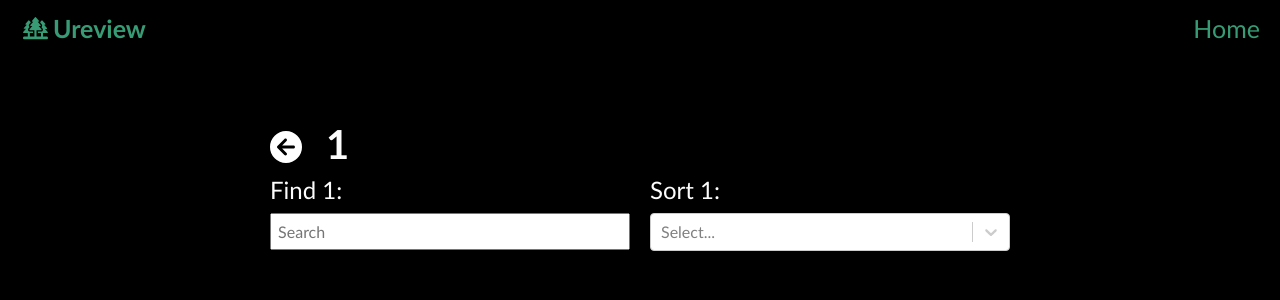
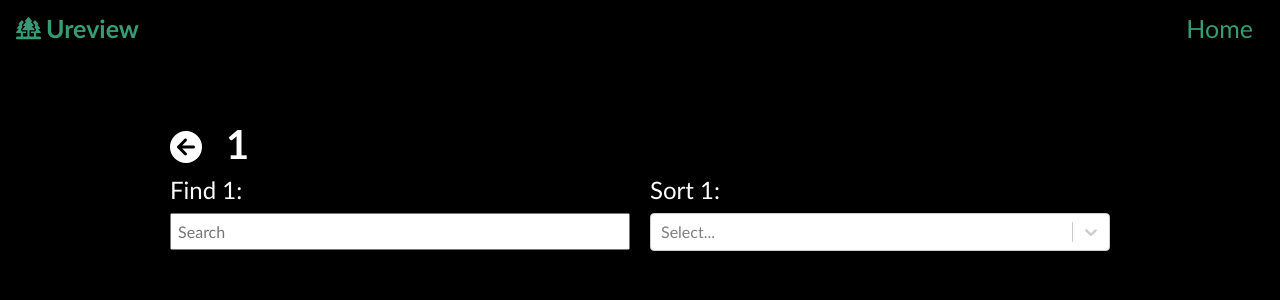
Before and after one commit to johndecarlo/swe-632-app, a React (Create React App) app: page /category/1 in a window 1280 px wide. Shown: the top 300 px of the page. Built offline with nearby package versions, Linux system fonts and the light colour scheme.

Commit message:
more updates

```diff
--- a/src/app/main.scss
+++ b/src/app/main.scss
@@ -23,7 +23,8 @@ html, body {
     color: #fcfcfc;
     -webkit-font-smoothing: antialiased;
     -moz-osx-font-smoothing: grayscale;
-    overflow: hidden;
+    overflow-y: scroll; /* Show scrollbars */
+    overflow-x: hidden; /* Show scrollbars */
 }
 
 @media only screen and (min-width: 1050px) {
@@ -46,3 +47,20 @@ html, body {
     }
   }
 }
+
+::-webkit-scrollbar {
+  -webkit-appearance: none;
+  width: 7px;
+}
+
+::-webkit-scrollbar-thumb {
+  border-radius: 4px;
+  background-color: white;
+  box-shadow: 0 0 1px rgba(255, 255, 255, .5);
+}
+
+@media only screen and (min-width: 1100px) {
+  .main {
+      padding: 100px 150px !important;
+  }
+}
--- a/src/components/navigation/_styles.scss
+++ b/src/components/navigation/_styles.scss
@@ -10,6 +10,7 @@
   z-index: 9;
   padding: 10px;
   background-color: #000000 !important;
+  margin-left: -7px;
 
   .logo {
     margin-left: 13px;
--- a/src/routes/category/_styles.scss
+++ b/src/routes/category/_styles.scss
@@ -64,3 +64,11 @@
   .flex-child:first-child {
       margin-right: 20px;
   }
+
+  .css-yt9ioa-option {
+    color: black !important;
+  }
+
+  .css-6j8wv5-Input:hover {
+    color: black !important;
+  }
--- a/src/routes/category/index.js
+++ b/src/routes/category/index.js
@@ -35,7 +35,7 @@ const Category = () => {
   return (
     <div className="category-component">
       <div className="category-header">
-        <Link to="/">
+        <Link className="return-button" to="/">
           <FontAwesomeIcon icon={faArrowCircleLeft} />
         </Link>
         <h1 className="category-title">{categoryTitle}</h1>
--- a/src/routes/review/WriteReview.js
+++ b/src/routes/review/WriteReview.js
@@ -70,7 +70,7 @@ const WriteReview = props => {
 
 
   return (
-    <div className="home">
+    <div className="category-component">
       <div className="breadcrumb">
         <Link className="breadcrumb-link" to="/">
           Home
@@ -107,15 +107,15 @@ const WriteReview = props => {
         </div>
 
         <div className="form-group write-review-btns">
+        <button className="btn-submit-review btn btn-primary">
+            Submit Review
+          </button>
           <span
             onClick={confirmCancel}
-            className="btn-submit-review btn btn-primary"
+            className="btn-submit-review btn btn-warning"
           >
             Cancel
           </span>
-          <button className="btn-submit-review btn btn-primary">
-            Submit Review
-          </button>
         </div>
       </form>
     </div>
--- a/src/routes/review/_styles.scss
+++ b/src/routes/review/_styles.scss
@@ -171,3 +171,7 @@
   .breadcrumb-link:hover {
     color: #379b75;
   }
+
+  .category-header svg:hover {
+    color: #379b75;
+  }
```
Also changed, not shown: 1 other file (tests, documents, lock files or other folders).
